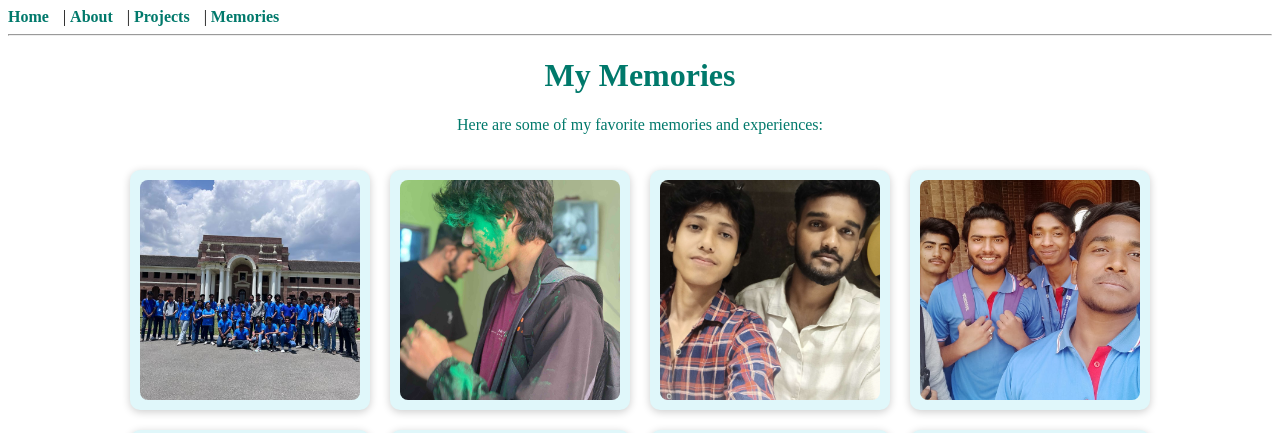
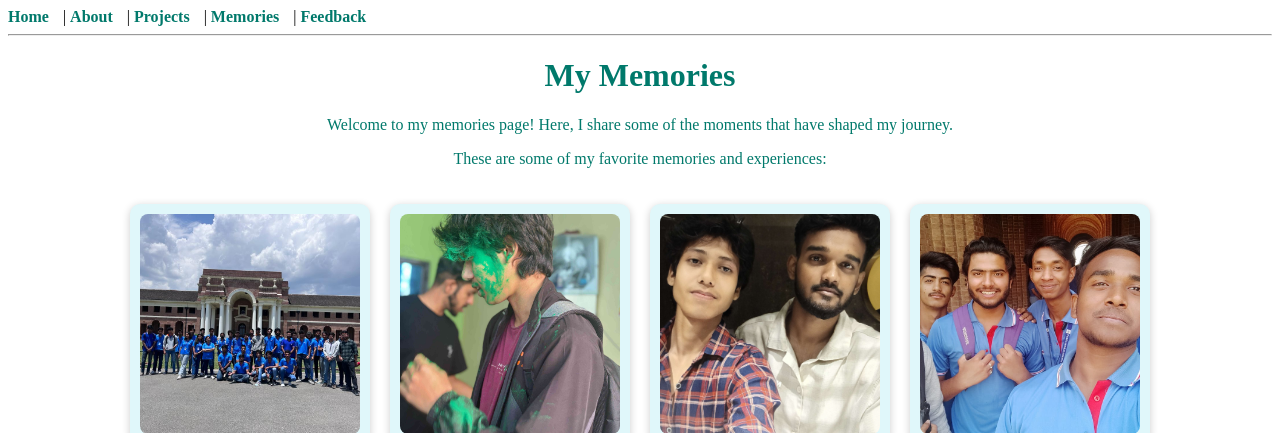
Before and after one commit to bhanu0221/Anup-Portfolio, a Flask app: page /memories in a window 1280 px wide. Shown: the top 433 px of the page. Run offline with Flask 3, Linux system fonts and the light colour scheme.

Commit message:
Add feedback page and update navigation links

```diff
--- a/project/app.py
+++ b/project/app.py
@@ -15,6 +15,10 @@ def about():
 def projects():
     return render_template('projects.html')
 
+@app.route('/feedback')
+def feedback():
+    return render_template('feedback.html')
+
 @app.route('/memories')
 def memories():
     image_folder = os.path.join(app.static_folder, 'images', 'memories')
--- a/project/templates/base.html
+++ b/project/templates/base.html
@@ -26,7 +26,9 @@
         <a href="/">Home</a> |
         <a href="/about">About</a> |
         <a href="/projects">Projects</a> |
-        <a href="/memories">Memories</a>
+        <a href="/memories">Memories</a> |
+        <a href="/feedback">Feedback</a>
+
     </nav>
     <hr>
     {% block content %}{% endblock %}
--- a/project/templates/index.html
+++ b/project/templates/index.html
@@ -91,8 +91,8 @@
     <div class="hero-content">
         <h1>Hi, I'm Anup Shahi</h1>
         <p>
-            I'm a recent graduate with a Bachelor's in Computer Applications (BCA) from Doon Business School, Global University, and I'm currently awaiting my results.<br><br>
-            To further enhance my skills, I'm actively working on various projects in web development, and I also have a growing interest in data analysis. I'm passionate about building meaningful web applications and exploring new technologies.<br>
+            I am a recent graduate with a Bachelor's degree in Computer Applications (BCA) from Doon Business School, Global University, and am currently awaiting my final results.<br><br>
+            To strengthen my skills, I am actively working on diverse web development projects while also developing a keen interest in data analysis. I'm passionate about creating meaningful web applications and continuously exploring emerging technologies.<br>
             <br><br>
 
 
--- a/project/templates/memories.html
+++ b/project/templates/memories.html
@@ -1,7 +1,9 @@
 {% extends "base.html" %}
 {% block content %}
 <h1>My Memories</h1>
-<p>Here are some of my favorite memories and experiences:</p>
+<p>Welcome to my memories page! Here, I share some of the moments that have shaped my journey.</p>
+<p>These are some of my favorite memories and experiences:</p>
+
 
 <div class="gallery">
     {% for image in images %}
```
Also changed, not shown: project/templates/feedback.html (added, +15 -0 lines).
